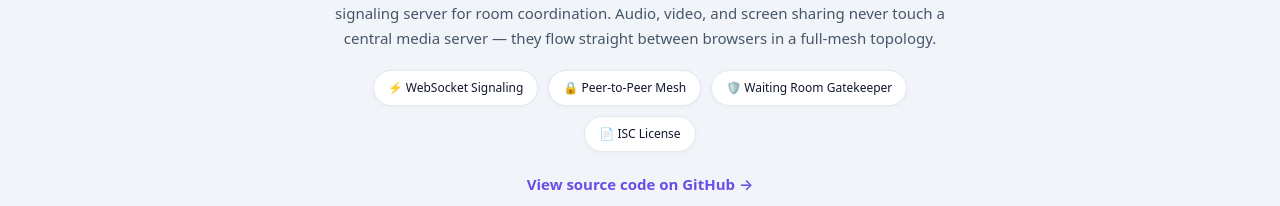
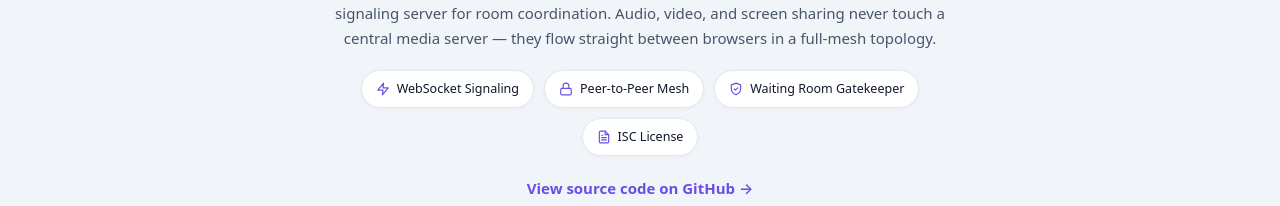
Before and after one commit to BekmurodGofurov/meet-me, a React (Vite) app in the folder client/: page / in a window 1280 px wide. Shown: the part 2183-2389 px from the top of the page. Built offline with nearby package versions, Linux system fonts and the light colour scheme; no server answers.

Commit message:
refactor(ui): replace all raw emojis with crisp SVG icons across the app

```diff
--- a/client/src/App.scss
+++ b/client/src/App.scss
@@ -377,6 +377,10 @@ input {
 
   &__invite-copy-btn {
     flex-shrink: 0;
+    display: inline-flex;
+    align-items: center;
+    justify-content: center;
+    gap: 5px;
     padding: 8px 14px;
     font-size: 13px;
     font-weight: 600;
@@ -1701,14 +1705,33 @@ input {
   }
 
   &__about-pill {
-    font-size: 12px;
+    display: inline-flex;
+    align-items: center;
+    gap: 7px;
+    font-size: 12.5px;
     font-weight: 500;
-    padding: 5px 14px;
+    padding: 6px 14px;
     border-radius: 20px;
     background: var(--landing-card-inner);
     border: 1px solid var(--border);
     color: var(--text-h);
+    text-decoration: none;
     box-shadow: 0 1px 4px rgba(0, 0, 0, 0.04);
+    transition: background 0.15s, border-color 0.15s, transform 0.15s;
+
+    svg {
+      color: #6b4de6;
+      flex-shrink: 0;
+
+      [data-theme="dark"] & {
+        color: #a78bfa;
+      }
+    }
+
+    &:hover {
+      border-color: rgba(107, 77, 230, 0.3);
+      transform: translateY(-1px);
+    }
   }
 
   &__github-link {
@@ -1993,6 +2016,23 @@ input {
     line-height: 1;
   }
 
+  &__icon {
+    width: 68px;
+    height: 68px;
+    border-radius: 50%;
+    display: flex;
+    align-items: center;
+    justify-content: center;
+    background: rgba(107, 77, 230, 0.1);
+    color: #6b4de6;
+    margin: 0 auto 12px;
+
+    [data-theme="dark"] & {
+      background: rgba(107, 77, 230, 0.2);
+      color: #c4b5fd;
+    }
+  }
+
   &__title {
     font-size: 24px;
     font-weight: 700;
--- a/client/src/components/Topbar.jsx
+++ b/client/src/components/Topbar.jsx
@@ -3,6 +3,7 @@ import { Link } from 'react-router-dom'
 import StatusDot from './StatusDot'
 import Logo from './Logo'
 import ThemeToggle from './ThemeToggle'
+import { LinkIcon, CloseIcon, CheckIcon } from './icons'
 
 export default function Topbar({
   connectionStatus,
@@ -119,7 +120,9 @@ export default function Topbar({
               aria-label="Invite to meeting"
               aria-expanded={showInviteModal}
             >
-              <span className="topbar__invite-icon" aria-hidden="true">🔗</span>
+              <span className="topbar__invite-icon" aria-hidden="true">
+                <LinkIcon width={14} height={14} />
+              </span>
               <span>Invite</span>
             </button>
 
@@ -132,7 +135,7 @@ export default function Topbar({
                     onClick={() => setShowInviteModal(false)}
                     aria-label="Close"
                   >
-                    ✕
+                    <CloseIcon width={14} height={14} />
                   </button>
                 </div>
 
@@ -145,7 +148,14 @@ export default function Topbar({
                         className="is-secondary topbar__invite-copy-btn"
                         onClick={handleCopyCode}
                       >
-                        {codeCopied ? '✓ Copied!' : 'Copy Code'}
+                        {codeCopied ? (
+                          <>
+                            <CheckIcon width={13} height={13} />
+                            <span>Copied!</span>
+                          </>
+                        ) : (
+                          'Copy Code'
+                        )}
                       </button>
                     </div>
                   </div>
@@ -164,7 +174,14 @@ export default function Topbar({
                         className="is-secondary topbar__invite-copy-btn"
                         onClick={handleCopyLink}
                       >
-                        {linkCopied ? '✓ Copied!' : 'Copy Link'}
+                        {linkCopied ? (
+                          <>
+                            <CheckIcon width={13} height={13} />
+                            <span>Copied!</span>
+                          </>
+                        ) : (
+                          'Copy Link'
+                        )}
                       </button>
                     </div>
                   </div>
--- a/client/src/components/icons.jsx
+++ b/client/src/components/icons.jsx
@@ -50,3 +50,126 @@ export function LeaveIcon() {
     </svg>
   )
 }
+
+export function LinkIcon(props) {
+  return (
+    <svg
+      viewBox="0 0 24 24"
+      width={16}
+      height={16}
+      fill="none"
+      stroke="currentColor"
+      strokeWidth={2}
+      strokeLinecap="round"
+      strokeLinejoin="round"
+      aria-hidden="true"
+      {...props}
+    >
+      <path d="M10 13a5 5 0 0 0 7.54.54l3-3a5 5 0 0 0-7.07-7.07l-1.72 1.71" />
+      <path d="M14 11a5 5 0 0 0-7.54-.54l-3 3a5 5 0 0 0 7.07 7.07l1.71-1.71" />
+    </svg>
+  )
+}
+
+export function CloseIcon(props) {
+  return (
+    <svg
+      viewBox="0 0 24 24"
+      width={16}
+      height={16}
+      fill="none"
+      stroke="currentColor"
+      strokeWidth={2}
+      strokeLinecap="round"
+      strokeLinejoin="round"
+      aria-hidden="true"
+      {...props}
+    >
+      <line x1="18" y1="6" x2="6" y2="18" />
+      <line x1="6" y1="6" x2="18" y2="18" />
+    </svg>
+  )
+}
+
+export function CheckIcon(props) {
+  return (
+    <svg
+      viewBox="0 0 24 24"
+      width={16}
+      height={16}
+      fill="none"
+      stroke="currentColor"
+      strokeWidth={2.5}
+      strokeLinecap="round"
+      strokeLinejoin="round"
+      aria-hidden="true"
+      {...props}
+    >
+      <polyline points="20 6 9 17 4 12" />
+    </svg>
+  )
+}
+
+export function InfoIcon(props) {
+  return (
+    <svg
+      viewBox="0 0 24 24"
+      width={16}
+      height={16}
+      fill="none"
+      stroke="currentColor"
+      strokeWidth={2}
+      strokeLinecap="round"
+      strokeLinejoin="round"
+      aria-hidden="true"
+      {...props}
+    >
+      <circle cx="12" cy="12" r="10" />
+      <line x1="12" y1="16" x2="12" y2="12" />
+      <line x1="12" y1="8" x2="12.01" y2="8" />
+    </svg>
+  )
+}
+
+export function LockIcon(props) {
+  return (
+    <svg
+      viewBox="0 0 24 24"
+      width={16}
+      height={16}
+      fill="none"
+      stroke="currentColor"
+      strokeWidth={2}
+      strokeLinecap="round"
+      strokeLinejoin="round"
+      aria-hidden="true"
+      {...props}
+    >
+      <rect x="3" y="11" width="18" height="11" rx="2" ry="2" />
+      <path d="M7 11V7a5 5 0 0 1 10 0v4" />
+    </svg>
+  )
+}
+
+export function FileTextIcon(props) {
+  return (
+    <svg
+      viewBox="0 0 24 24"
+      width={16}
+      height={16}
+      fill="none"
+      stroke="currentColor"
+      strokeWidth={2}
+      strokeLinecap="round"
+      strokeLinejoin="round"
+      aria-hidden="true"
+      {...props}
+    >
+      <path d="M14 2H6a2 2 0 0 0-2 2v16a2 2 0 0 0 2 2h12a2 2 0 0 0 2-2V8z" />
+      <polyline points="14 2 14 8 20 8" />
+      <line x1="16" y1="13" x2="8" y2="13" />
+      <line x1="16" y1="17" x2="8" y2="17" />
+      <polyline points="10 9 9 9 8 9" />
+    </svg>
+  )
+}
--- a/client/src/pages/JoinPage.jsx
+++ b/client/src/pages/JoinPage.jsx
@@ -1,5 +1,6 @@
 import { useEffect, useState } from 'react'
 import { useNavigate, useParams } from 'react-router-dom'
+import { LinkIcon } from '../components/icons'
 
 export default function JoinPage({ onResolveInvite, resolvedRoomId, resolveError }) {
   const { token } = useParams()
@@ -36,7 +37,9 @@ export default function JoinPage({ onResolveInvite, resolvedRoomId, resolveError
 
     return (
       <div className="not-found">
-        <div className="not-found__code">🔗</div>
+        <div className="not-found__icon">
+          <LinkIcon width={34} height={34} />
+        </div>
         <h1 className="not-found__title">Unable to join</h1>
         <p className="not-found__sub">{errorMsg}</p>
         <div style={{ display: 'flex', gap: '10px', justifyContent: 'center' }}>
--- a/client/src/pages/LandingPage.jsx
+++ b/client/src/pages/LandingPage.jsx
@@ -10,6 +10,7 @@ import {
   LightningIcon,
   CodeBranchIcon,
 } from '../components/FeatureIcons'
+import { LockIcon, FileTextIcon } from '../components/icons'
 
 const FEATURES = [
   {
@@ -232,10 +233,22 @@ export default function LandingPage() {
         </p>
 
         <div className="landing__about-badges">
-          <span className="landing__about-pill">⚡ WebSocket Signaling</span>
-          <span className="landing__about-pill">🔒 Peer-to-Peer Mesh</span>
-          <span className="landing__about-pill">🛡️ Waiting Room Gatekeeper</span>
-          <span className="landing__about-pill">📄 ISC License</span>
+          <span className="landing__about-pill">
+            <LightningIcon width={14} height={14} />
+            <span>WebSocket Signaling</span>
+          </span>
+          <span className="landing__about-pill">
+            <LockIcon width={14} height={14} />
+            <span>Peer-to-Peer Mesh</span>
+          </span>
+          <span className="landing__about-pill">
+            <ShieldLockIcon width={14} height={14} />
+            <span>Waiting Room Gatekeeper</span>
+          </span>
+          <Link to="/license" className="landing__about-pill">
+            <FileTextIcon width={14} height={14} />
+            <span>ISC License</span>
+          </Link>
         </div>
 
         <a
--- a/client/src/pages/LicensePage.jsx
+++ b/client/src/pages/LicensePage.jsx
@@ -1,5 +1,6 @@
 import { Link } from 'react-router-dom'
 import Topbar from '../components/Topbar'
+import { CheckIcon, InfoIcon } from '../components/icons'
 
 export default function LicensePage({ connectionStatus }) {
   return (
@@ -49,28 +50,36 @@ OR IN CONNECTION WITH THE USE OR PERFORMANCE OF THIS SOFTWARE.`}
           <h2 className="doc-page__section-title">License Summary</h2>
           <div className="doc-page__grid">
             <div className="doc-page__grid-item is-allowed">
-              <span className="doc-page__check">✓</span>
+              <span className="doc-page__check">
+                <CheckIcon width={15} height={15} />
+              </span>
               <div>
                 <strong>Commercial Use</strong>
                 <p>You can use this software and derivatives for commercial purposes without royalty fees.</p>
               </div>
             </div>
             <div className="doc-page__grid-item is-allowed">
-              <span className="doc-page__check">✓</span>
+              <span className="doc-page__check">
+                <CheckIcon width={15} height={15} />
+              </span>
               <div>
                 <strong>Modification</strong>
                 <p>You may modify, alter, or extend any part of the codebase to suit your needs.</p>
               </div>
             </div>
             <div className="doc-page__grid-item is-allowed">
-              <span className="doc-page__check">✓</span>
+              <span className="doc-page__check">
+                <CheckIcon width={15} height={15} />
+              </span>
               <div>
                 <strong>Distribution</strong>
                 <p>You can share, distribute, or bundle original or modified versions.</p>
               </div>
             </div>
             <div className="doc-page__grid-item is-condition">
-              <span className="doc-page__check">ℹ</span>
+              <span className="doc-page__check">
+                <InfoIcon width={15} height={15} />
+              </span>
               <div>
                 <strong>Notice Requirement</strong>
                 <p>The copyright and permission notice must appear in all copies of the software.</p>
```
Also changed, not shown: 1 other file (tests, documents, lock files or other folders).
